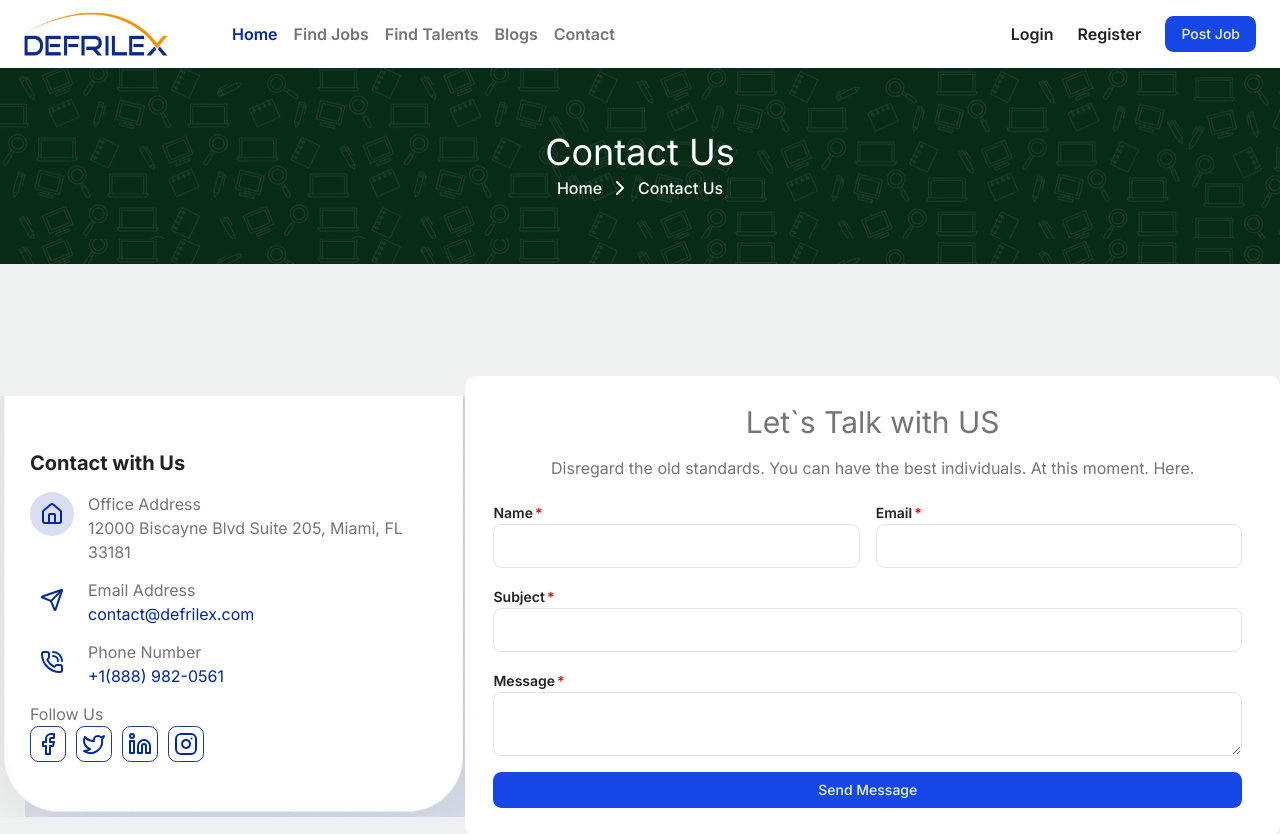
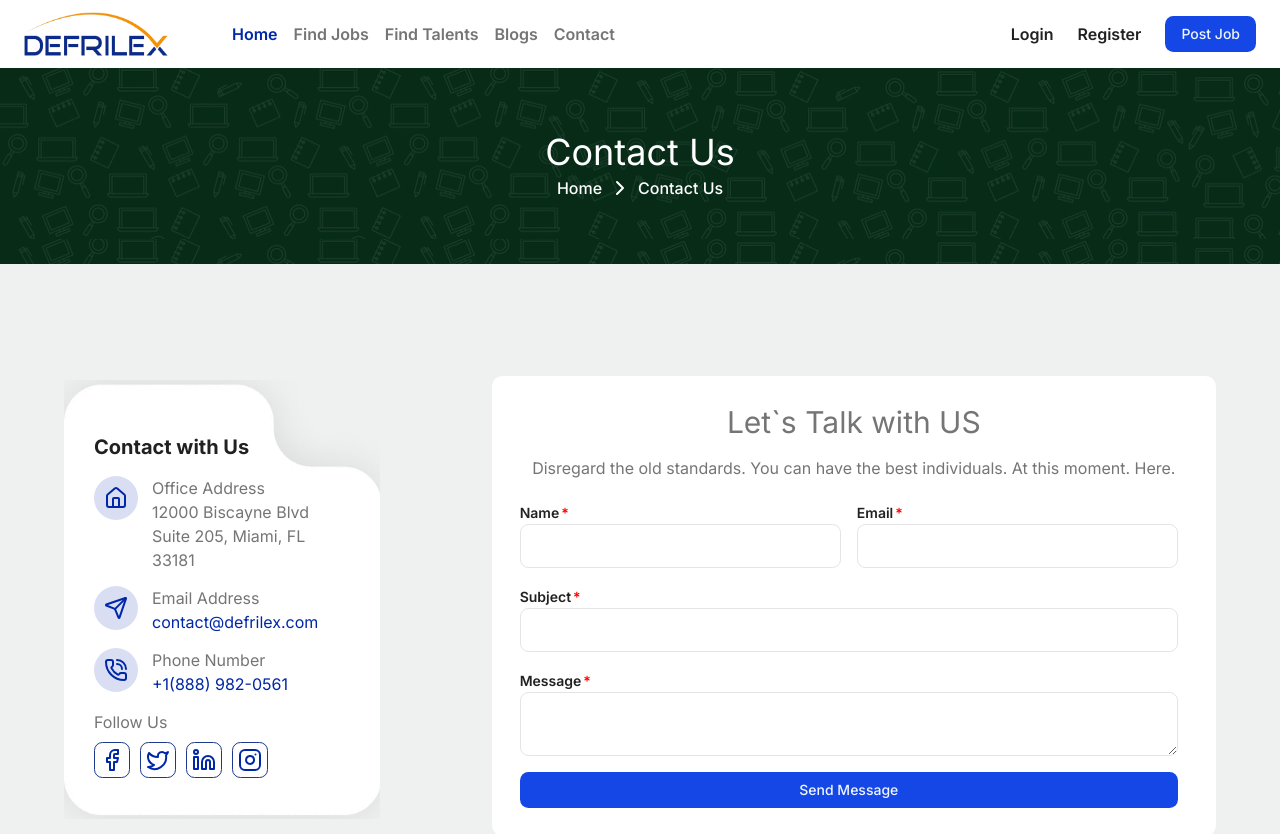
Before and after one commit to jbob9/defrilex, a Next.js app: page /contact in a window 1280 px wide. Shown: the top 834 px of the page. Built offline with nearby package versions, Linux system fonts and the light colour scheme.

Commit message:
littel update on the contact page

```diff
--- a/app/(app)/contact/page.tsx
+++ b/app/(app)/contact/page.tsx
@@ -22,10 +22,10 @@ const Contact = () => {
         ]}
       />
       <div className="py-20 md:py-28">
-        <div className="container mx-auto">
-          <div className="grid grid-cols-1 md:grid-cols-11 justify-between items-center flex-wrap-reverse">
-            <div className="col-span-full md:col-span-4">
-              <div className="relative pt-[100px] px-[30px] pb-[50px] md:py-[55px] md:px-[30px] contact-item-wrapper">
+        <div className="container mx-auto max-w-6xl">
+          <div className="grid grid-cols-1 md:grid-cols-11 justify-between items-center flex-wrap-reverse gap-6">
+            <div className="col-span-full md:col-span-4 order-last md:order-first">
+              <div className="relative pt-[100px] px-[30px] pb-[50px] md:py-[55px] md:px-[30px] contact-item-wrapper max-w-[316px]">
                 <h5 className="font-bold leading-tight text-xl text-[hsl(0,0%,13%)] mb-4">
                   Contact with Us
                 </h5>
@@ -45,7 +45,7 @@ const Contact = () => {
                     </div>
                   </div>
                   <div className="flex items-start mb-3.5 gap-3.5">
-                    <span className="size-11 rounded-full shrink-0 flex justify-center items-center text-[hsl(226,100%,33%)] bg-[hsl(226,100%,33%/0.15)]">
+                    <span className="size-11 rounded-full shrink-0 flex justify-center items-center text-[hsl(226,100%,33%)] bg-[hsl(226,100%,33%)]/15">
                       <Send />
                     </span>
                     <div className="w-[calc(100%-45px)]">
@@ -65,7 +65,7 @@ const Contact = () => {
                     </div>
                   </div>
                   <div className="flex items-start mb-3.5 gap-3.5">
-                    <span className="size-11 rounded-full shrink-0 flex justify-center items-center text-[hsl(226,100%,33%)] bg-[hsl(226,100%,33%/0.15)]">
+                    <span className="size-11 rounded-full shrink-0 flex justify-center items-center text-[hsl(226,100%,33%)] bg-[hsl(226,100%,33%)]/15">
                       <PhoneCallIcon />
                     </span>
                     <div className="w-[calc(100%-45px)]">
@@ -88,7 +88,7 @@ const Contact = () => {
                 <div className="contact-item-wrapper__bottom">
                   <div className="social-list-wrapper">
                     <p className="title"> Follow Us </p>
-                    <ul className="flex items-center gap-2.5">
+                    <ul className="flex items-center gap-2.5 mt-2">
                       <li className="social-list__item">
                         <a
                           href="https://www.facebook.com/"
@@ -134,7 +134,7 @@ const Contact = () => {
                 </div>
               </div>
             </div>
-            <div className="col-span-full md:col-span-7">
+            <div className="col-span-full md:col-span-7 order-first md:order-last">
               <div className="rounded-lg p-7 bg-white">
                 <h4 className="mb-4 text-center text-3xl">
                   Let`s Talk with US
--- a/app/globals.css
+++ b/app/globals.css
@@ -301,13 +301,7 @@
   align-items: center;
 }
 
-@media screen and (max-width: 1399px) {
-  .contact-item-wrapper::before {
-    height: 97%;
-    right: -12px;
-  }
-}
-.contact-item-wrapper::before {
+/* .contact-item-wrapper::before {
   background-image: url("/contact-1.webp");
   background-size: cover;
   background-repeat: no-repeat;
@@ -323,10 +317,12 @@
 }
 
 @media screen and (max-width: 1399px) {
-  .contact-item-wrapper::after {
+  .contact-item-wrapper::before {
     height: 97%;
+    right: -12px;
   }
-}
+} */
+
 .contact-item-wrapper::after {
   background-image: url("/contact-1.webp");
   background-size: cover;
@@ -339,6 +335,12 @@
   position: absolute;
   height: 100%;
   width: 100%;
+}
+
+@media screen and (max-width: 1399px) {
+  .contact-item-wrapper::after {
+    height: 97%;
+  }
 }
 
 label.required:after {
```
